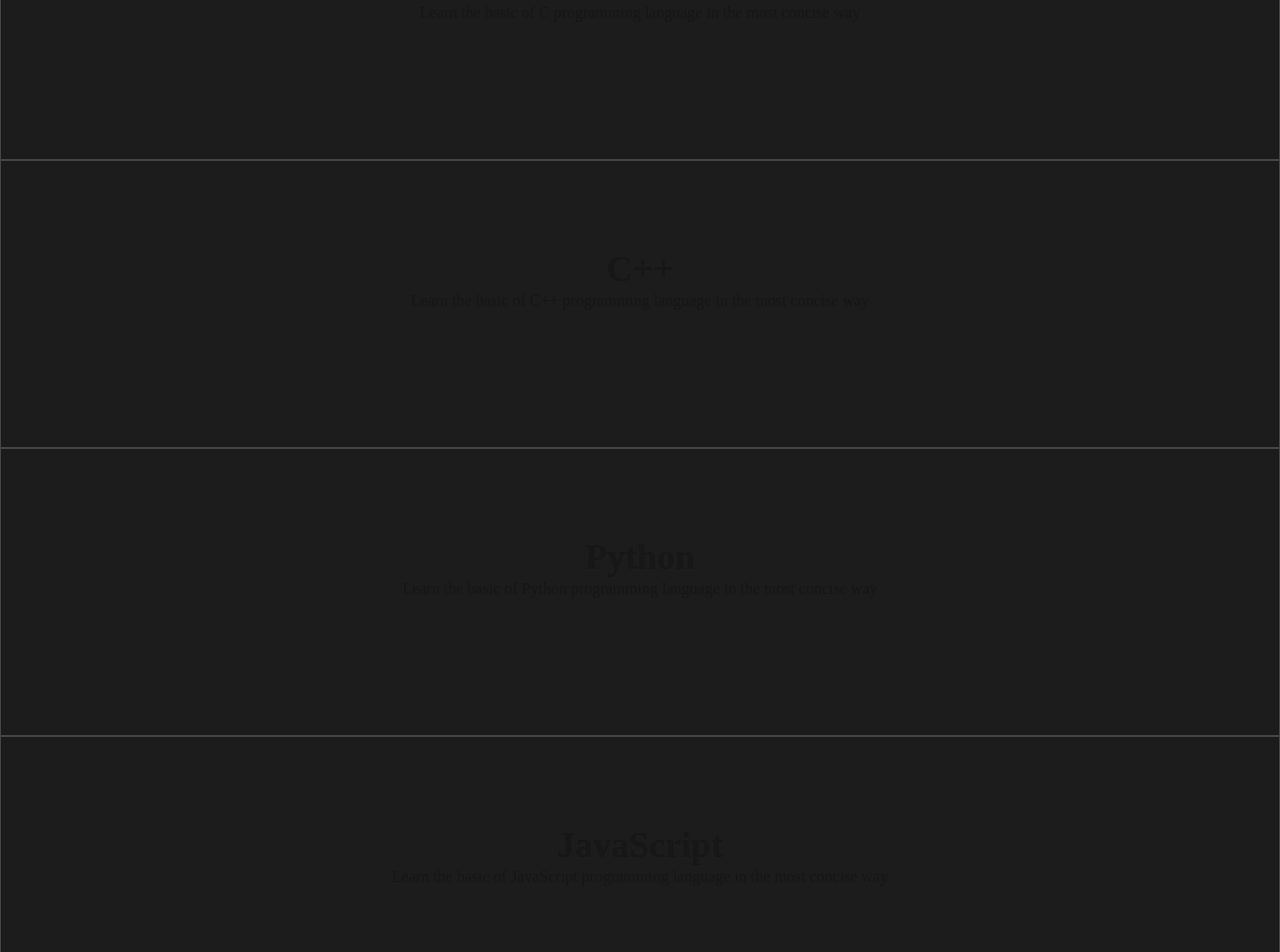
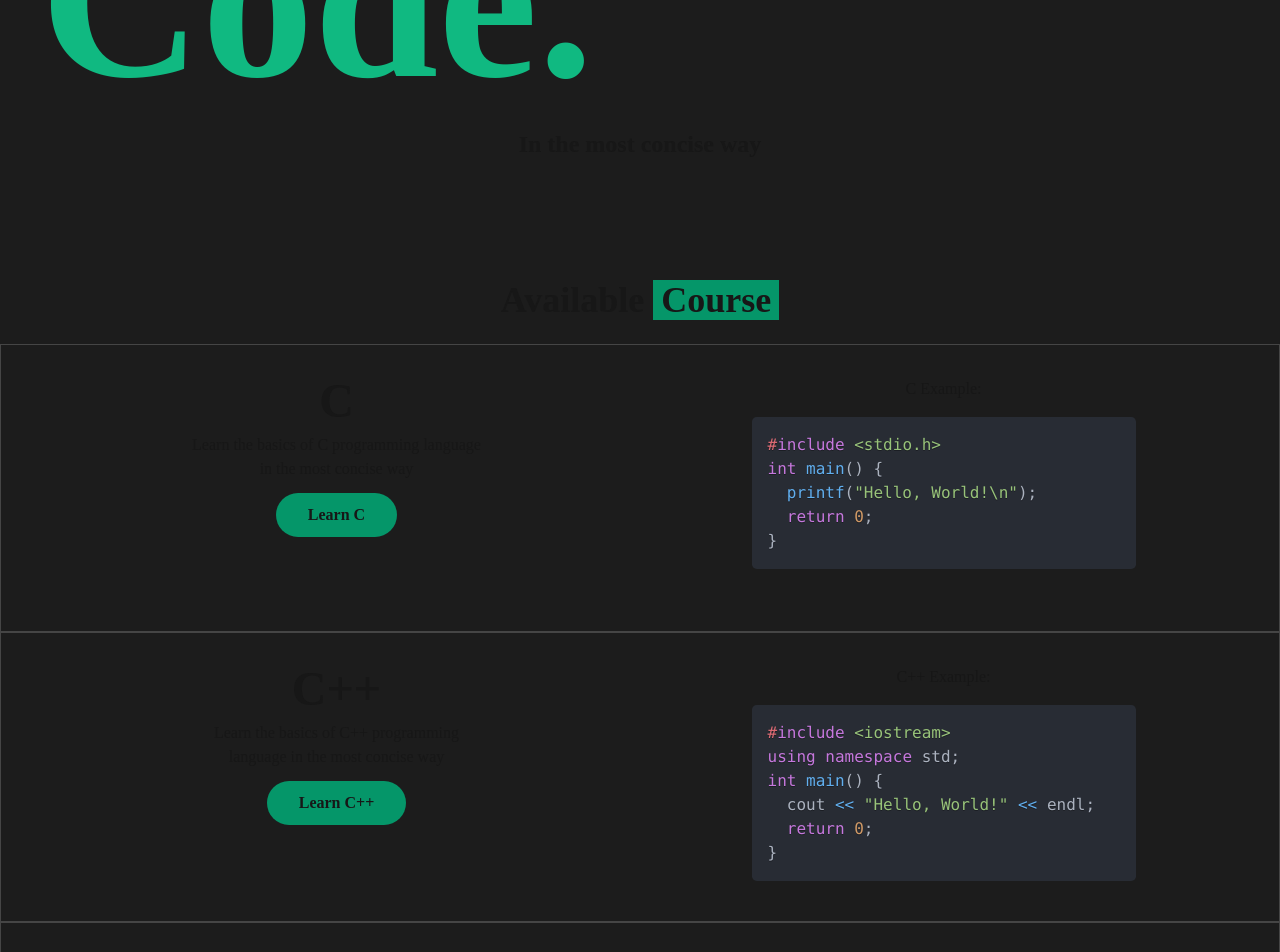
Before and after one commit to Bimesh27/Blog-project-nextjs, a Next.js app: page / in a window 1280 px wide. Shown: the part 480-1432 px from the top of the page. Built offline with nearby package versions, Linux system fonts and the light colour scheme.

Commit message:
add courses ui and syntaxhighlight

```diff
--- a/package.json
+++ b/package.json
@@ -12,7 +12,8 @@
     "mongoose": "^8.8.0",
     "next": "15.0.2",
     "react": "19.0.0-rc-02c0e824-20241028",
-    "react-dom": "19.0.0-rc-02c0e824-20241028"
+    "react-dom": "19.0.0-rc-02c0e824-20241028",
+    "react-syntax-highlighter": "^15.6.1"
   },
   "devDependencies": {
     "@types/node": "^20",
--- a/src/app/page.tsx
+++ b/src/app/page.tsx
@@ -1,46 +1,51 @@
 import Course from "@/components/Course";
 
 export default function Home() {
-  const availabelCourse = [
+  const availableCourse = [
     {
       title: "C",
       description:
-        "Learn the basic of C programming language in the most concise way",
+        "Learn the basics of C programming language in the most concise way",
+      codeExample: `#include <stdio.h>\nint main() {\n  printf("Hello, World!\\n");\n  return 0;\n}`,
     },
     {
       title: "C++",
       description:
-        "Learn the basic of C++ programming language in the most concise way",
+        "Learn the basics of C++ programming language in the most concise way",
+      codeExample: `#include <iostream>\nusing namespace std;\nint main() {\n  cout << "Hello, World!" << endl;\n  return 0;\n}`,
     },
     {
       title: "Python",
       description:
-        "Learn the basic of Python programming language in the most concise way",
+        "Learn the basics of Python programming language in the most concise way",
+      codeExample: `print("Hello, World!")`,
     },
     {
       title: "JavaScript",
       description:
-        "Learn the basic of JavaScript programming language in the most concise way",
+        "Learn the basics of JavaScript programming language in the most concise way",
+      codeExample: `console.log("Hello, World!");`,
     },
   ];
 
   return (
     <div className=" min-h-[calc(100vh-4rem)] w-full justify-center">
       <div>
-        <section className="flex w-full items-center flex-col max-sm:items-start gap-4 p-10 md:p-0">
-          <h1 className="text-7xl font-bold mt-10 tracking-normal text-wrap">
+        <section className="flex w-full items-center flex-col max-sm:items-start gap-4 p-10 ">
+          <h1 className="text-7xl font-semibold mt-10 tracking-normal text-wrap sm:text-[8rem] md:text-[9rem] lg:text-[12rem] xl:text-[14rem]">
             Learn to <span className="text-emerald-500">Code.</span>
           </h1>
-          <p className="font-semibold ">In the most concise way</p>
-          <h1 className="text-4xl max-sm:text-2xl font-semibold">
-            Available Course
-          </h1>
+          <p className="font-semibold md:text-2xl">In the most concise way</p>
         </section>
         <section className="w-full justify-center flex mt-20 flex-col items-center gap-6">
+          <h1 className="text-4xl max-sm:text-2xl font-semibold">
+            Available <span className="bg-emerald-600 px-2">Course</span>
+          </h1>
           <div className="w-full flex flex-col">
-            {availabelCourse && availabelCourse.map((course, index) => (
-              <Course course={course} key={index} />
-            ))}
+            {availableCourse &&
+              availableCourse.map((course) => (
+                <Course course={course} key={course.title} />
+              ))}
           </div>
         </section>
       </div>
--- a/src/components/Course.tsx
+++ b/src/components/Course.tsx
@@ -1,6 +1,10 @@
+import Link from "next/link";
+import { Prism as SyntaxHighlighter } from "react-syntax-highlighter";
+import { oneDark } from "react-syntax-highlighter/dist/cjs/styles/prism";
 interface Course {
   title: string;
   description: string;
+  codeExample: string;
 }
 
 interface CourseProps {
@@ -9,9 +13,30 @@ interface CourseProps {
 
 const Course = ({ course }: CourseProps) => {
   return (
-    <div className="flex w-full items-center min-h-72 border border-[#fafafa2f] flex-col text-wrap p-12">
-      <h1 className="text-4xl font-bold mt-10">{course.title}</h1>
-      <p className="text-center">{course.description}</p>
+    <div className="flex w-full min-h-72 border border-[#fafafa2f] text-wrap p-8 justify-center max-md:flex-col max-md:items-center">
+      <section className="w-full sm:w-[50%] flex flex-col items-center gap-3">
+        <div className="w-full text-center md:w-[50%] flex flex-col items-center gap-2">
+          <h1 className="text-5xl font-bold ">{course.title}</h1>
+          <p className="text-center text-wrap">{course.description}</p>
+        </div>
+        <Link
+          href="#"
+          className="bg-emerald-600 rounded-full px-8 py-2.5 font-semibold"
+        >
+          Learn {course.title}
+        </Link>
+      </section>
+      <section className="max-sm:hidden w-[50%] flex flex-col items-center gap-2">
+        <h1>{course.title} Example:</h1>
+        <div className="min-w-96">
+          <SyntaxHighlighter
+            style={oneDark}
+            language={course.title.toLowerCase().replace("++", "pp")}
+          >
+            {course.codeExample}
+          </SyntaxHighlighter>
+        </div>
+      </section>
     </div>
   );
 };
```
Also changed, not shown: 1 other file (tests, documents, lock files or other folders).
